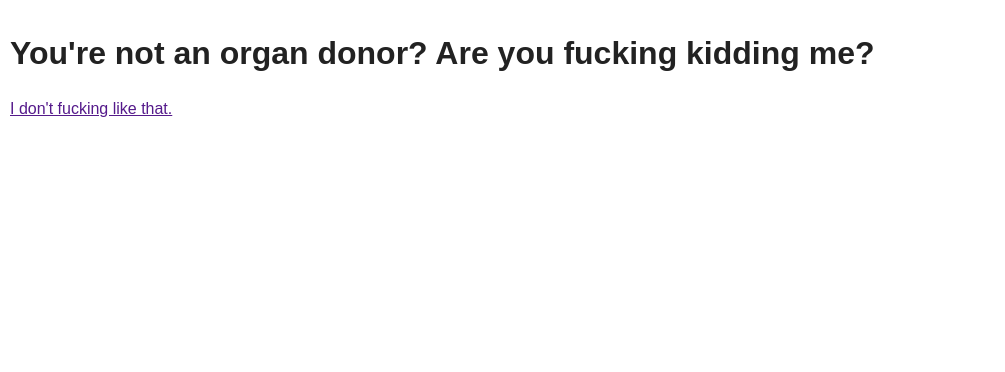
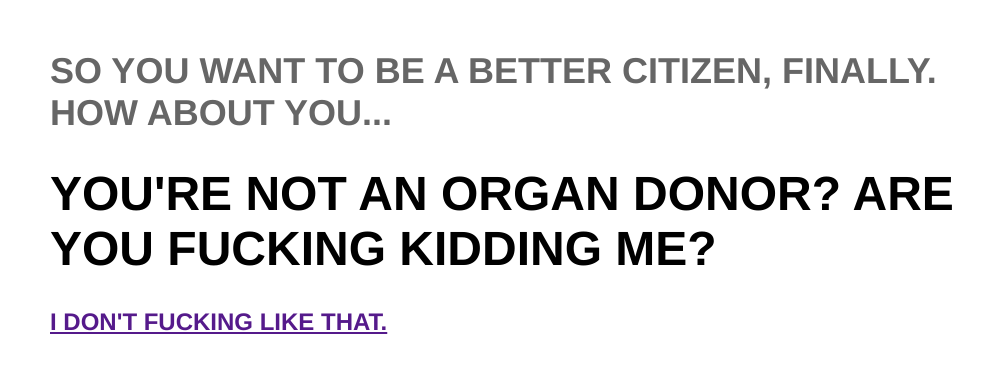
Before and after one commit to codeforamerica/jfdicitizen, a plain HTML site: page index.html in a window 1280 px wide. Shown: the whole page, without its empty margins (0-1005 px from the left). Drawn offline with nearby package versions, Linux system fonts and the light colour scheme.

Commit message:
added prompt

```diff
--- a/css/style.css
+++ b/css/style.css
@@ -37,13 +37,20 @@ html, button, input, select, textarea { font-family: sans-serif; color: #222; }
 body {
     margin: 0;
     font-size: 1em;
-    line-height: 1.4;
-    margin:5px;
-    padding:5px;
+    margin:50px;
+    width:75%;
     }
 
-h1 {
+.main {
+    color: #000000;
+    font-family: Helvetica,Arial,sans-serif;
+    font-size: 24px;
+    font-weight: 800;
+    text-transform: uppercase;
     }
+h2 {
+    color: #666666;
+}
 /*
  * Remove text-shadow in selection highlight: h5bp.com/i
  * These selection declarations have to be separate
--- a/index.html
+++ b/index.html
@@ -36,7 +36,8 @@
   <header>
 
   </header>
-      <div role="main">
+      <div role="main" class="main">
+      <h2>So you want to be a better citizen, finally.<br> How about you...</h2>
         <h1 id="swears">Fuck this shit!</h1>
       </div>
   <footer>
```
